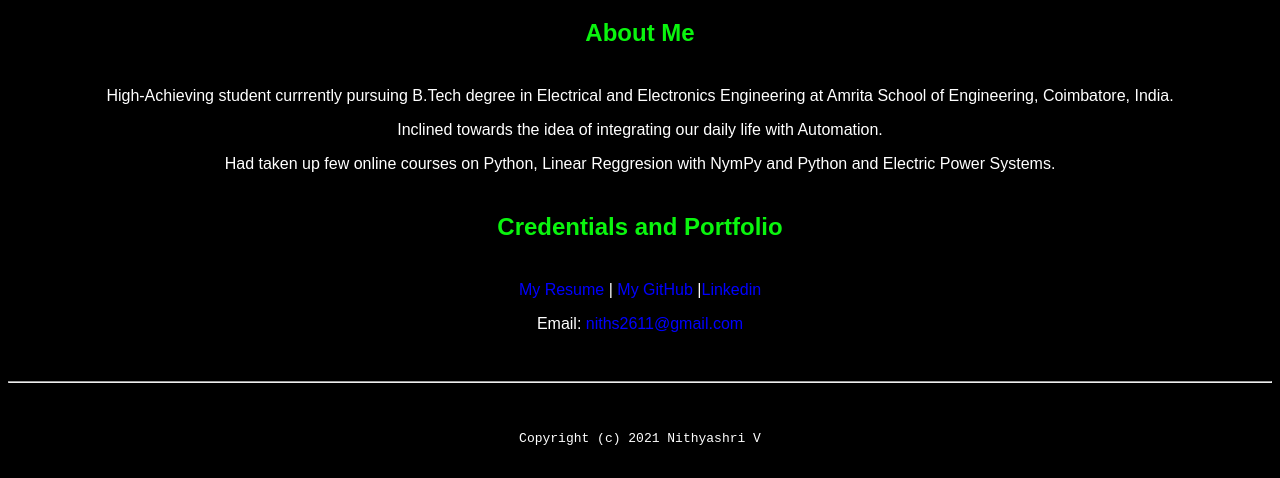
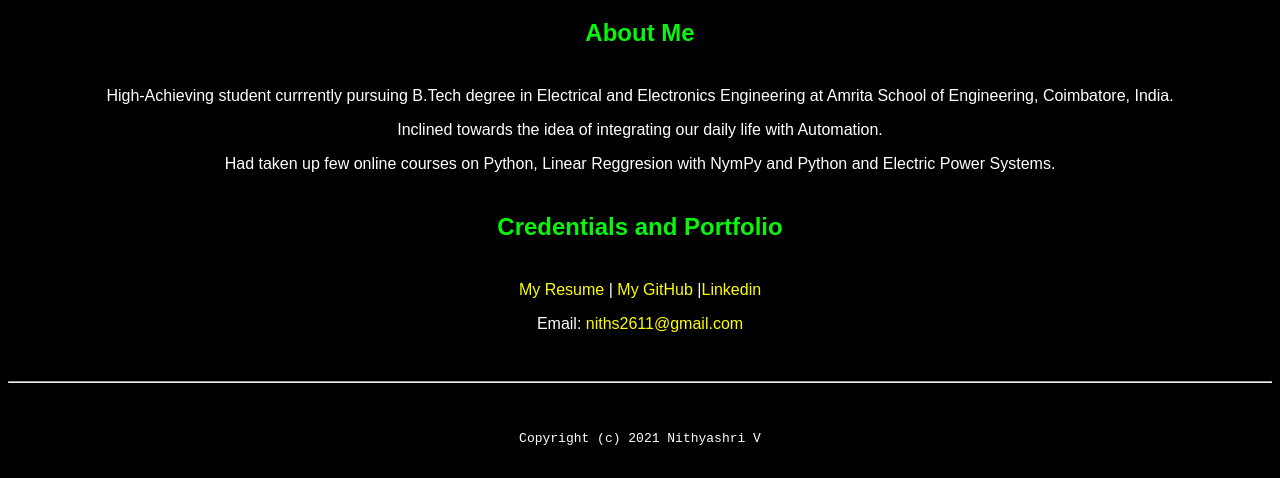
Before and after one commit to NithyaHarini/NithyashriV.github.io, a plain HTML site: page index.html in a window 1280 px wide. Shown: the part 584-1062 px from the top of the page. Drawn offline with Linux system fonts and the light colour scheme.

Commit message:
Update master.css

```diff
--- a/master.css
+++ b/master.css
@@ -3,12 +3,12 @@
 /* Text inside these asterisks and slashes are comments for human */
 
   a {
-    color:blue;/* set the text color to blue here */
+    color:yellow;/* set the text color to blue here */
     text-decoration: none; /* This means we do not want hyperlinks to be underlined */
   }
 
   a:hover {
-    color:red;/* set the text color to red here */
+    color:blue;/* set the text color to red here */
     text-decoration: none; /* This means we do not want hyperlinks to be underlined */
   }
 
```
